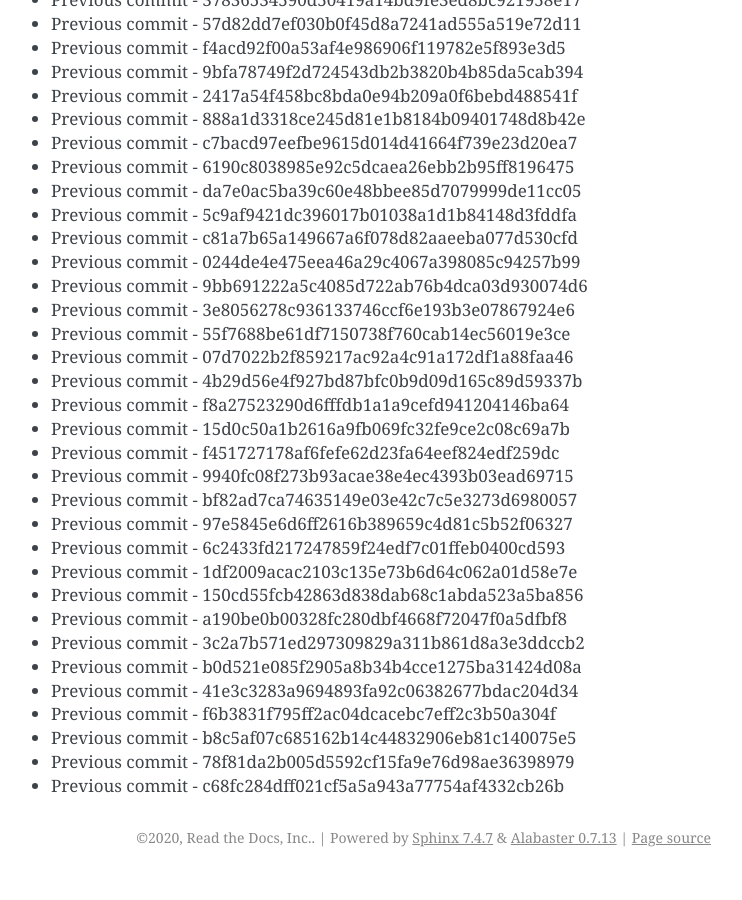
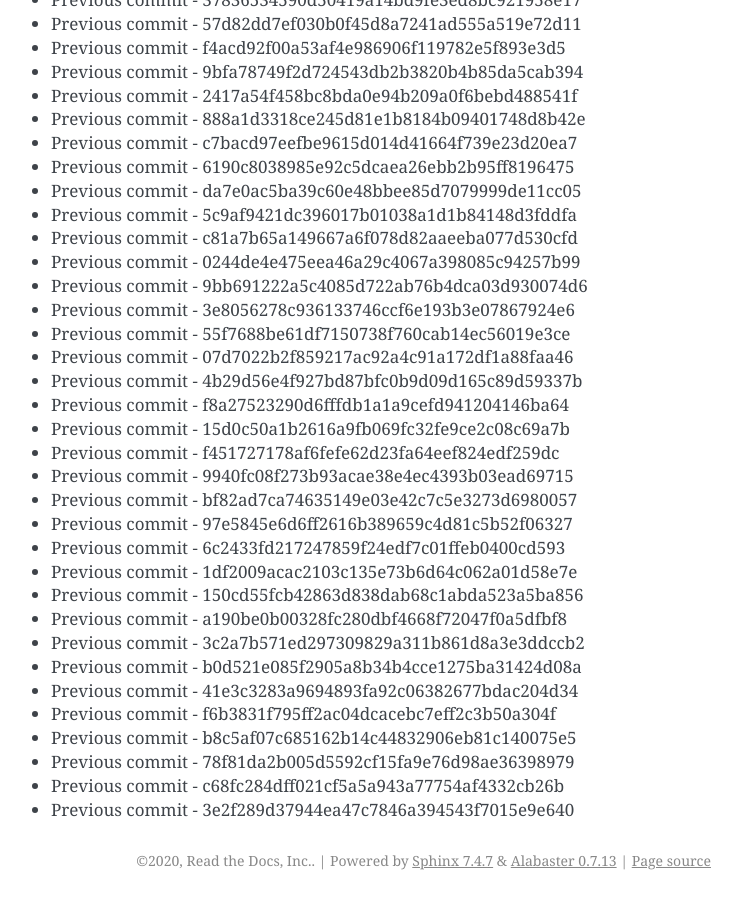
Before and after one commit to readthedocs/rtd-git-stresstest, a Sphinx documentation site: the page built from docs/updates.rst, in a window 1280 px wide and 900 px high, scrolled down 42371 px. Shown: the whole window, without its empty margins (399-1141 px from the left). Built offline with Sphinx 7.4.7, drawn with Linux system fonts in a browser that asks for light colours; before the commit the page ends 43248 px from its top, so only the background shows below that.

Commit message:
Generating commit from previous: 3e2f289d37944ea47c7846a394543f7015e9e640

```diff
--- a/docs/updates.rst
+++ b/docs/updates.rst
@@ -1812,3 +1812,4 @@ It can be tested for any performance characteristics.
 * Previous commit - b8c5af07c685162b14c44832906eb81c140075e5
 * Previous commit - 78f81da2b005d5592cf15fa9e76d98ae36398979
 * Previous commit - c68fc284dff021cf5a5a943a77754af4332cb26b
+* Previous commit - 3e2f289d37944ea47c7846a394543f7015e9e640
```
